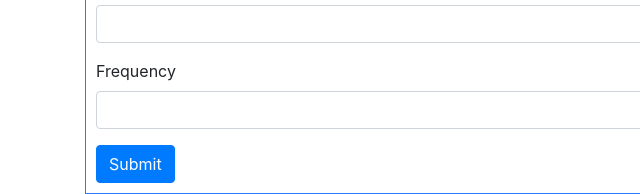
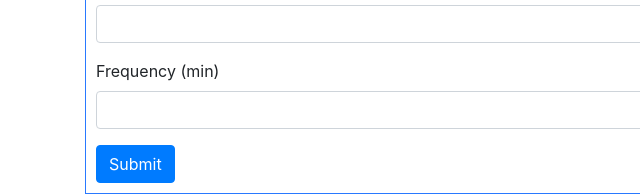
Before and after one commit to CBArgento/TrainActivity07, a plain HTML site: page index.html in a window 1280 px wide. Shown: the part 818-1012 px from the top of the page, 0-640 px from the left. Drawn offline with nearby package versions, Linux system fonts and the light colour scheme; a script that the page names is missing.

Commit message:
adding minutes to Frequency

```diff
--- a/index.html
+++ b/index.html
@@ -84,7 +84,7 @@
                     <input type="text" class="form-control" id="formGroupExampleInput" placeholder="">
                 </div>
                 <div class="form-group">
-                    <label for="formGroupExampleInput2">Frequency</label>
+                    <label for="formGroupExampleInput2">Frequency (min)</label>
                     <input type="text" class="form-control" id="formGroupExampleInput2" placeholder="">
                 </div>
                 <button type="submit" class="btn btn-primary">Submit</button>
```
